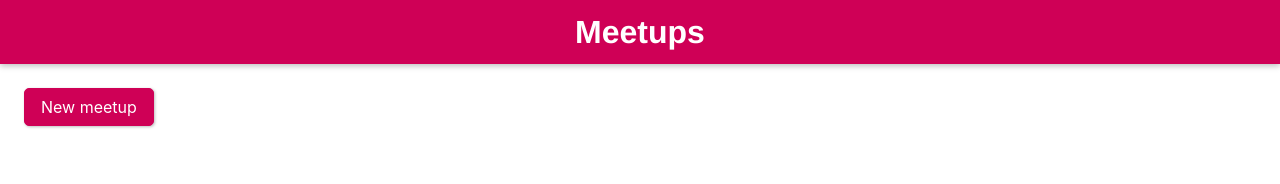
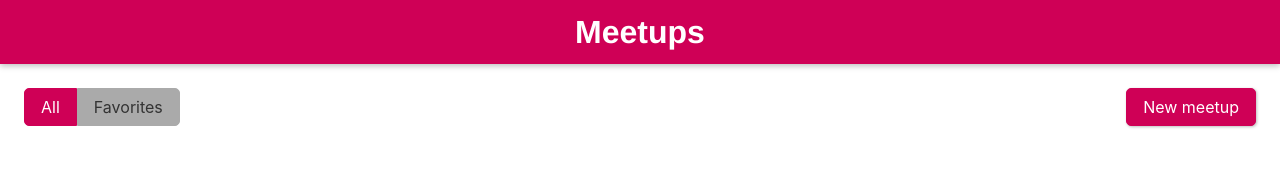
Before and after one commit to Draichi/svelt-app, a Svelte app: page / in a window 1280 px wide. Shown: the top 184 px of the page. Built offline with nearby package versions, Linux system fonts and the light colour scheme.

Commit message:
finishing the basics

```diff
--- a/src/App.svelte
+++ b/src/App.svelte
@@ -4,7 +4,6 @@
   import Header from "./UI/Header.svelte";
   import TextInput from "./UI/TextInput.svelte";
   import MeetupsGrid from "./Meetups/MeetupsGrid.svelte";
-  import Button from "./UI/Button.svelte";
   import meetps from "./Meetups/meetups-store.js";
 
   let editMode = null;
@@ -20,7 +19,7 @@
   const cancelEdit = () => {
     editMode = null;
     editedId = null;
-  }
+  };
 
   const showDetails = event => {
     idToShow = event.detail;
@@ -34,7 +33,7 @@
 
   const startEdit = event => {
     editMode = "edit";
-    editedId = event.detail
+    editedId = event.detail;
   };
 </script>
 
@@ -42,24 +41,19 @@
   main {
     margin-top: 5rem;
   }
-  .meetup-controls {
-    margin: 1rem;
-  }
 </style>
 
 <Header />
 <main>
   {#if page === 'overview'}
-    <div class="meetup-controls">
-      <Button on:click={() => (editMode = 'edit')}>New meetup</Button>
-    </div>
     {#if editMode === 'edit'}
       <EditMeetup id={editedId} on:save={saveMeetup} on:cancel={cancelEdit} />
     {/if}
     <MeetupsGrid
       meetups={$meetps}
       on:showdetails={showDetails}
-      on:edit={startEdit} />
+      on:edit={startEdit}
+      on:add={() => (editMode = 'edit')} />
   {:else}
     <MeetupDetail id={idToShow} on:close={closeDetails} />
   {/if}
--- a/src/Meetups/MeetupsGrid.svelte
+++ b/src/Meetups/MeetupsGrid.svelte
@@ -1,29 +1,50 @@
 <script>
+	import { createEventDispatcher } from 'svelte';
+	import Button from './../UI/Button.svelte';
+	import MeetupFilter from './MeetupFilter.svelte';
   import MeetupItem from "./MeetupItem.svelte";
 
+  const dispatch = createEventDispatcher()
   export let meetups;
+  let favsOnly = false;
+
+  $: filteredMeetups = favsOnly ? meetups.filter(meetup => meetup.isFavorite) : meetups;
+
+  const setFilter = event => {
+    favsOnly = event.detail === 1;
+  }
 </script>
 
 <style>
   #meetups {
     margin-top: 5rem;
   }
-  section {
+  #meetups {
     width: 100%;
     display: grid;
     grid-template-columns: 1fr;
     grid-gap: 1rem;
   }
 
+  #meetup-controls {
+    margin: 1rem;
+    display: flex;
+    justify-content: space-between;
+  }
+
   @media (min-width: 768px) {
-    section {
+    #meetups {
       grid-template-columns: repeat(2, 1fr);
     }
   }
 </style>
 
+<section id="meetup-controls">
+  <MeetupFilter on:select={setFilter}/>
+  <Button on:click={() => dispatch('add')}>New meetup</Button>
+</section>
 <section id="meetups">
-  {#each meetups as meetup}
+  {#each filteredMeetups as meetup}
     <MeetupItem {...meetup} on:showdetails on:edit />
   {/each}
 
```
